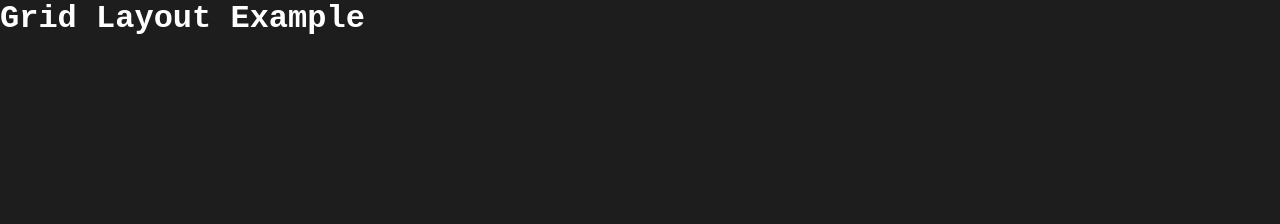
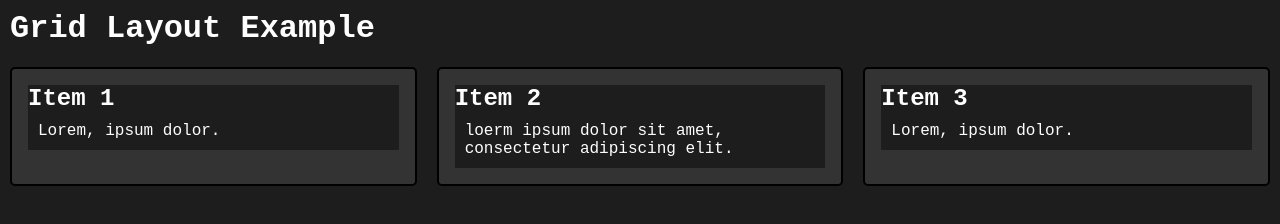
Before and after one commit to AleksandarStanisic021/dev1, a plain HTML site: page css/grid.html in a window 1280 px wide. Drawn offline with Linux system fonts and the light colour scheme.

Commit message:
Refactor grid.html: enhance structure and styling for grid layout example

```diff
--- a/css/grid.html
+++ b/css/grid.html
@@ -14,11 +14,48 @@
             color: #fefefe;
             font-family: 'Courier New', Courier, monospace;
         }
+
+        h1,
+        p {
+            padding: 10px;
+        }
+
+
+        .item {
+            background-color: #333;
+            border-radius: 5px;
+            border: 2px solid #000;
+            padding: 1rem;
+            margin: 10px;
+        }
+
+        .grid {
+            display: grid;
+            grid-template-columns: 1fr 1fr 1fr;
+
+        }
     </style>
 </head>
 
 <body>
     <h1>Grid Layout Example </h1>
+    <div class="grid">
+
+        <div class="item">
+            <h2>Item 1</h2>
+            <p>Lorem, ipsum dolor.</p>
+        </div>
+
+        <div class="item">
+            <h2>Item 2</h2>
+            <p>loerm ipsum dolor sit amet, consectetur adipiscing elit.</p>
+        </div>
+
+        <div class="item">
+            <h2>Item 3</h2>
+            <p>Lorem, ipsum dolor.</p>
+        </div>
+    </div>
 
 </body>
 
```
